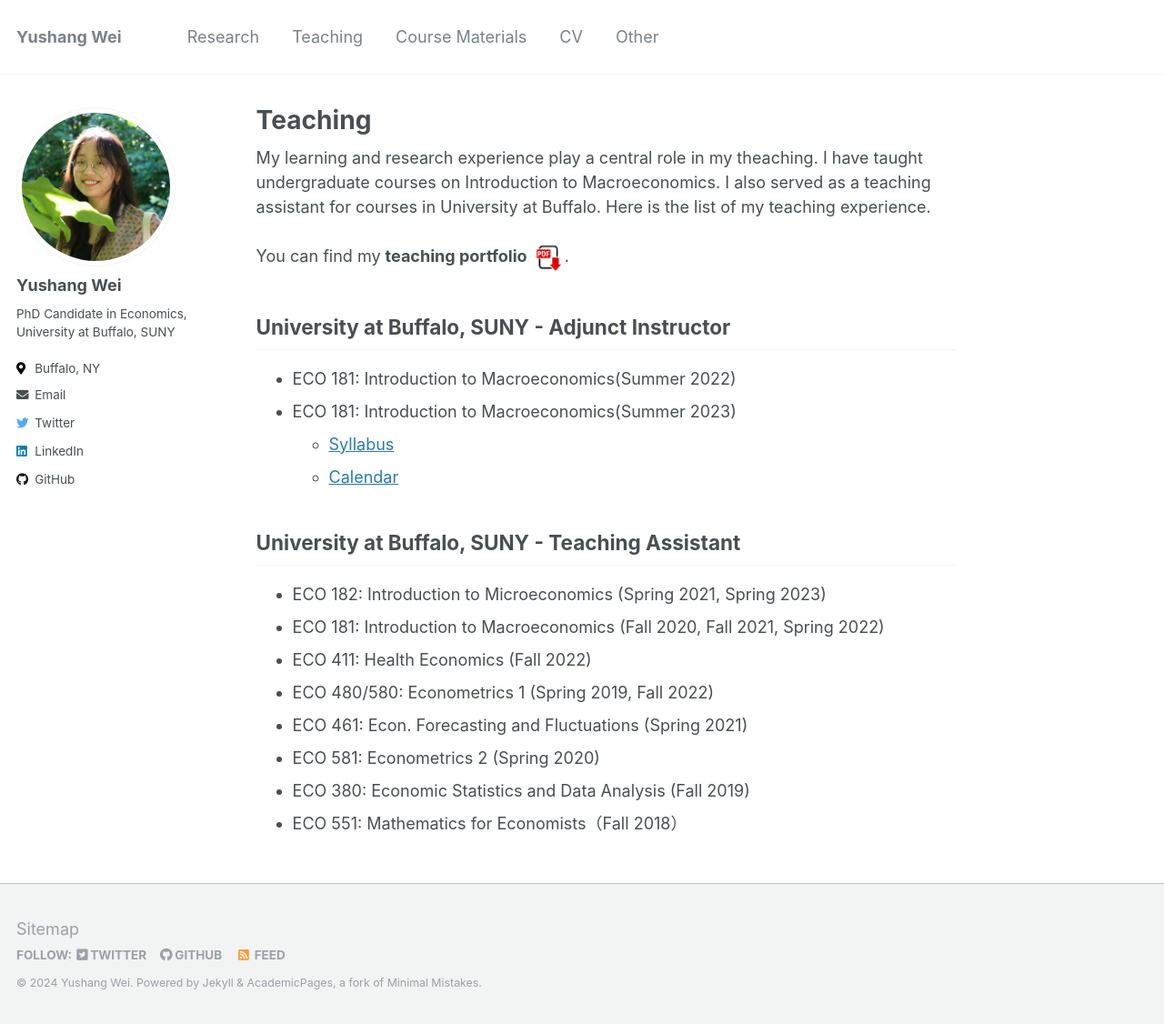
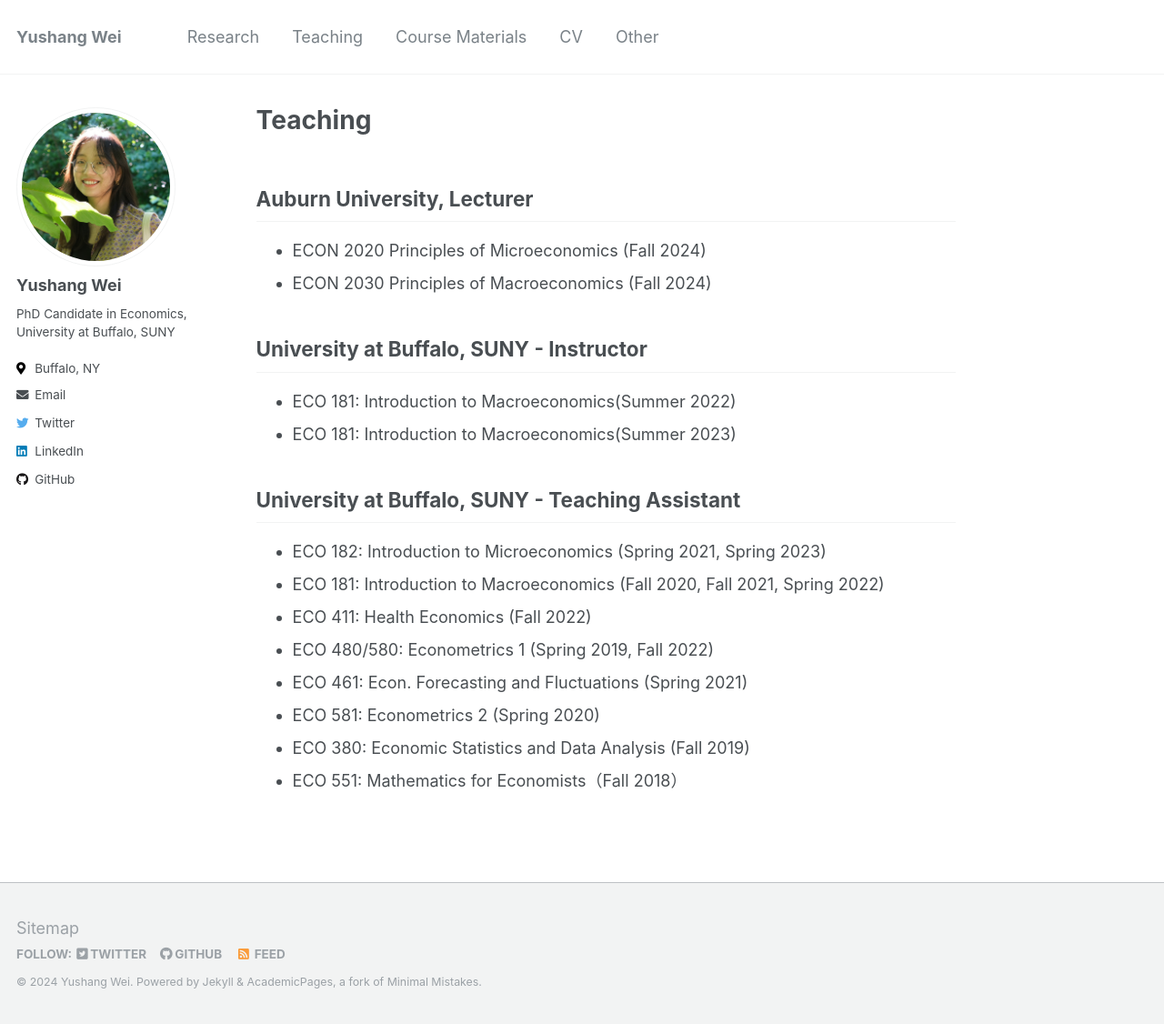
Before and after one commit to yushang1994/yushangw, a Jekyll site: the page built from _pages/teaching.md, in a window 1280 px wide and 1126 px high. Shown: the whole window at 91% size. Built offline with Jekyll 4.4.1, drawn with Linux system fonts in a browser that asks for light colours.

Commit message:
lecturer

```diff
--- a/_pages/teaching.md
+++ b/_pages/teaching.md
@@ -3,15 +3,13 @@ permalink: /teaching/
 title: "Teaching"
 ---
 
- My learning and research experience play a central role in my theaching. I have taught undergraduate courses on Introduction to Macroeconomics. I also served as a teaching assistant for courses in University at Buffalo. Here is the list of my teaching experience.
+## Auburn University, Lecturer
+- ECON 2020 Principles of Microeconomics (Fall 2024)
+- ECON 2030 Principles of Macroeconomics (Fall 2024)
 
- You can find my **teaching portfolio** [![PDF Link](/yushangw/images/research/pdf.jpeg){:height="36px" width="36px"}](/yushangw/files/pdf/teaching/TeachingPortfolio_YushangWei.pdf).
-
-## University at Buffalo, SUNY - Adjunct Instructor
+## University at Buffalo, SUNY - Instructor
 - ECO 181: Introduction to Macroeconomics(Summer 2022)
 - ECO 181: Introduction to Macroeconomics(Summer 2023)
-    - [Syllabus](/yushangw/files/pdf/teaching/Syllabus_ECO_181_Summer_2023.pdf)
-    - [Calendar](/yushangw/files/pdf/teaching-materials/ECO_181_2023_Summer_Calendar.pdf)
 
 ## University at Buffalo, SUNY - Teaching Assistant
 - ECO 182: Introduction to Microeconomics (Spring 2021, Spring 2023)
```
Also changed, not shown: _pages/about.md (+2 -6 lines), _pages/cv.md (+1 -26 lines), _pages/other.md (+5 -9 lines), _pages/teaching-materials.md (+2 -2 lines), 1 other file.
